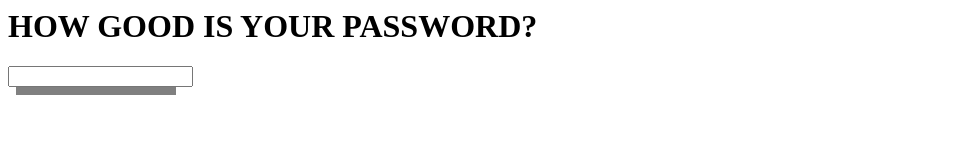
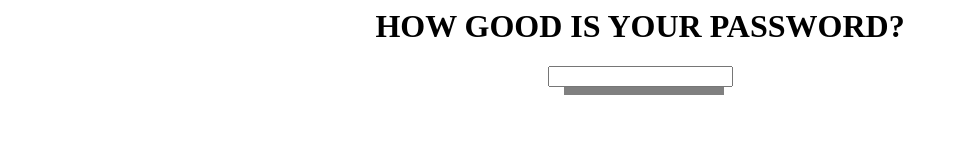
Before and after one commit to CharlesMartinUK/Intro-to-the-DOM, a plain HTML site: page index.html in a window 1280 px wide. Shown: the whole page, without its empty margins (0-958 px from the left). Drawn offline with Linux system fonts and the light colour scheme.

Commit message:
Added 12 chars or more message

```diff
--- a/index.html
+++ b/index.html
@@ -7,6 +7,11 @@
 		</title>
 
 			<style>
+
+
+				body {
+					text-align:center
+				}
 
 
 				progress {
@@ -101,8 +106,7 @@
 
 				else {
 					//console.log("over 5")
-
-					//msg.textContent = ""
+					msg.textContent = "Grrrreat"
 				}
 
 			}
```
